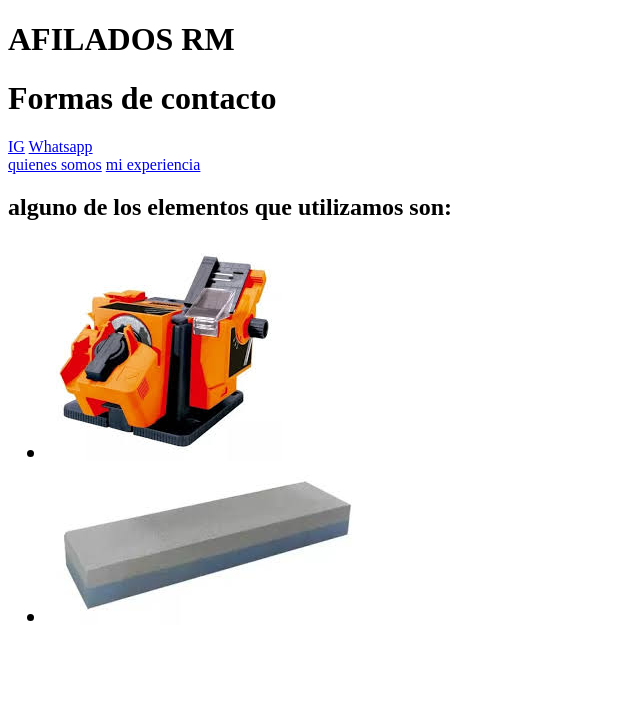
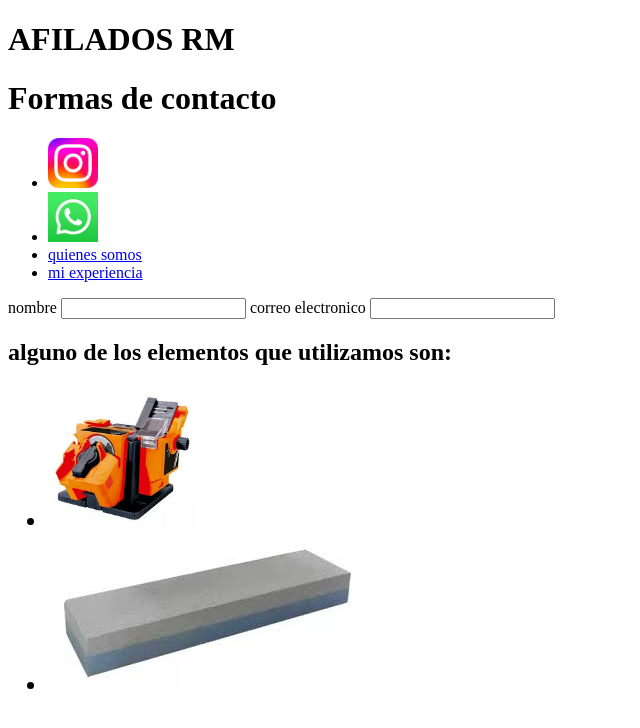
Before and after one commit to atiffar/AfiladosRM, a plain HTML site: page index.html in a window 1280 px wide. Shown: the whole page, without its empty margins (0-640 px from the left). Drawn offline with Linux system fonts and the light colour scheme.

Commit message:
Add files via upload

```diff
--- /dev/null
+++ b/Css/style.css
@@ -0,0 +1,3 @@
+.maquinas{
+   width: 150px;
+}
--- a/index.html
+++ b/index.html
@@ -3,30 +3,57 @@
 <head>
     <meta charset="UTF-8">
     <meta name="viewport" content="width=device-width, initial-scale=1.0">
+    <link rel="stylesheet" href="./Css/style.css">
     <title>AfiladosRM</title>
 </head>
 <body>
     <h1>AFILADOS RM</h1>
 
 
-</body>
+
 <header>
     <h1>Formas de contacto</h1>
-    <nav>
-        <a href="https://www.instagram.com/r4f4_m4ld0/" target="_blank">IG</a>
-        <a href="https://wa.me/3364609221" target="_blank">Whatsapp</a>
+    <nav >
+
+        <ul>
+            <li>
+                <a href="https://www.instagram.com/r4f4_m4ld0/" target="_blank"><img src="imagenes/IG.jpeg" alt="" width="50" ></a>
+            </li>
+            <li>
+                <a href="https://wa.me/3364609221" target="_blank"><img src="imagenes/WSP.jpeg" alt="" width="50"></a>
+            </li>
+            <li>
+                <a href="./quienes somos.html">quienes somos</a>
+            </li>
+            <li>
+                <a href="./mi experiencia.html">mi experiencia</a>
+            </li>
+        </ul>
+
     </nav>
 </header>
 <main>
+ <form action="#" method="get">
+    <label for="">
+        nombre
+    </label>
+    <input type="text">
+    <label for="">correo electronico
 
-    <a href="./quienes somos.html">quienes somos</a>
-    <a href="./mi experiencia.html">mi experiencia</a>
+    </label>
+    <input type="email">
 
+ </form>
+
+
+    <h2>alguno de los elementos que utilizamos son:
+        <ul>
+            <li><img src="imagenes/maquina afiladora.jpeg" alt="imagen de una de las varias maquinas que se utiliza para afilar los cuchillos" class="maquinas"></li>
+    <li><img src="imagenes/piedra de afilar.jpeg" alt="imagen de piedra abrasiva que se utiliza para acentar el filo del cuchillo"></li>
+        </ul>
+    </h2>
 </main>
-<h2>alguno de los elementos que utilizamos son:
-    <ul>
-        <li><img src="imagenes/maquina afiladora.jpeg" alt="imagen de una de las varias maquinas que se utiliza para afilar los cuchillos"></li>
-<li><img src="imagenes/piedra de afilar.jpeg" alt="imagen de piedra abrasiva que se utiliza para acentar el filo del cuchillo"></li>
-    </ul>
-</h2>
+
+
+</body>
 </html>
```
Also changed, not shown: imagenes/IG.jpeg (added), imagenes/WSP.jpeg (added).
